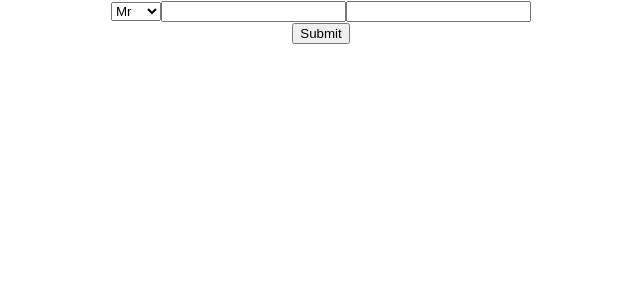
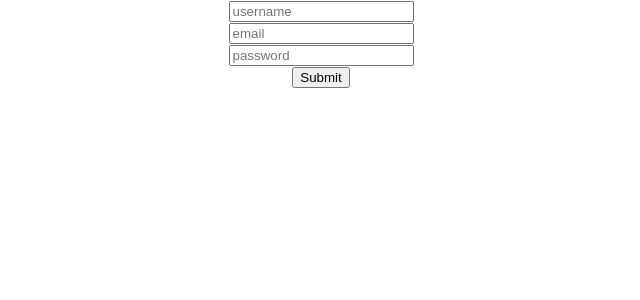
Before and after one commit to shashankTwr/practical-react, a React (Create React App) app: page / in a window 1280 px wide. Shown: the top 300 px of the page, without its empty margins (319-959 px from the left). Built offline with nearby package versions, Linux system fonts and the light colour scheme.

Commit message:
validated form

```diff
--- /dev/null
+++ b/src/components/validateForm.js
@@ -0,0 +1,80 @@
+import React, {Component} from "react";
+
+export default class MyForm extends Component{
+  state = {
+    username:'',
+    email:'',
+    password:'',
+    usernameError:'',
+    emailError:'',
+    passwordError:''
+  }
+
+  handleChange = event => {
+    this.setState({
+      [event.target.name]: event.target.value
+    });
+  };
+
+  validate =() => {
+    let usernameError = '';
+    let emailError = '';
+    // let passwordError = '';
+    if(!this.state.email.includes('@')){
+      emailError = 'should contain @'
+    }
+
+    if(!this.state.username){
+      usernameError = 'should not be blank'
+    }
+
+    if(emailError||usernameError){
+      this.setState({
+        emailError,
+        usernameError
+      });
+      return false;
+    }
+    return true;
+  };
+
+  handleSubmit = event => {
+    event.preventDefault();
+    const isValid = this.validate();
+    if(isValid){
+      console.log(this.state);
+    }
+    // console.log(this.state);
+  };
+	render() {
+    console.log(typeof(this.validate))
+		return (
+      <form onSubmit= {this.handleSubmit}>
+        <div>
+          <div>
+            <input placeholder="username" type="text" name="username"
+            value = {this.state.username} onChange={this.handleChange}/>
+            <div>{this.state.usernameError}</div>
+          </div>
+          <div>
+            <input placeholder="email" type="text" name="email"
+            value = {this.state.email} onChange={this.handleChange}/>
+            <div>{this.state.emailError}</div>
+          </div>
+          <div>
+            <input placeholder="password" type="password" name="password"
+            value = {this.state.password} onChange={this.handleChange}/>
+            <div>{this.state.passwordError}</div>
+          </div>
+        </div>
+
+        <div>
+          <button type="submit">Submit</button>
+        </div>
+      </form>
+		);
+	};
+}
+
+// making a naive form which contains name and submit option thus submitting the
+//values
```
Also changed, not shown: src/App.js (+6 -1 lines).
